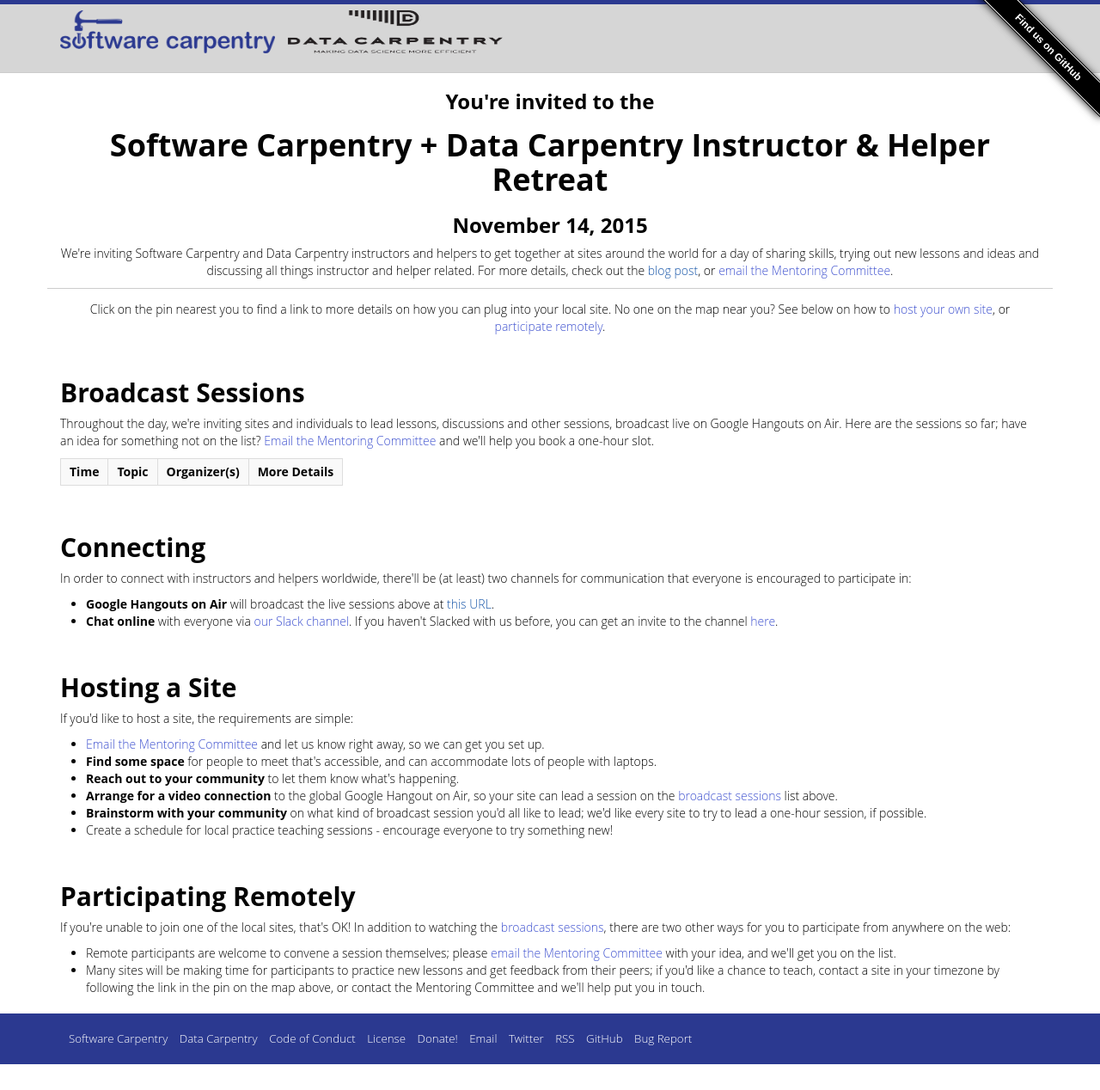
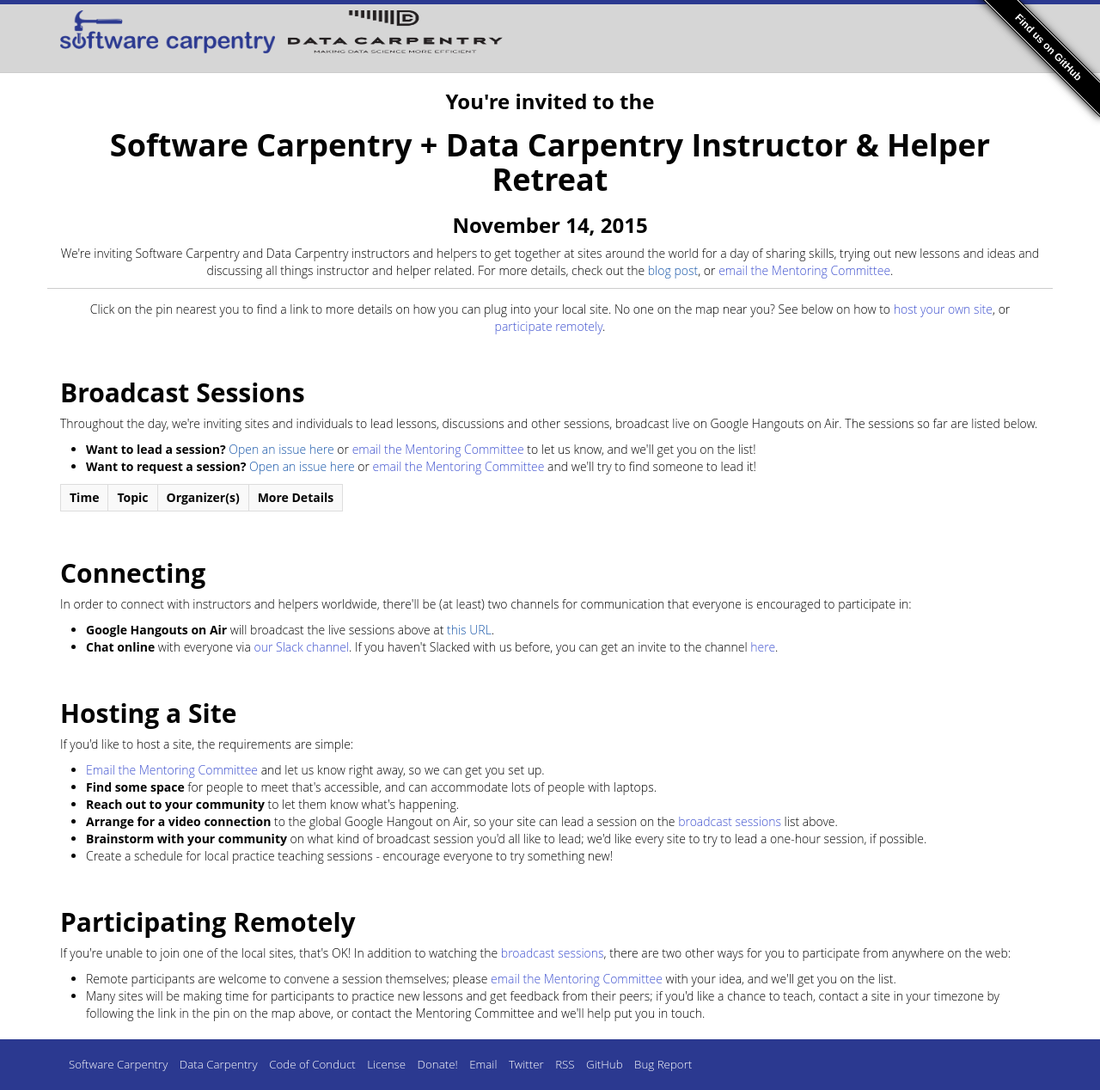
Before and after one commit to swcarpentry/instructor-retreat-2015, a Jekyll site: the page built from index.html, in a window 1280 px wide. Shown: the whole page at 86% size. Built offline with Jekyll 4.4.1, drawn with Linux system fonts in a browser that asks for light colours; a script that is not in the unit is left out; before the commit the page ends 1238 px from its top, so only the background shows below that.

Commit message:
Christinas suggestion for inviting session requests

```diff
--- a/_includes/schedule.html
+++ b/_includes/schedule.html
@@ -1,6 +1,10 @@
 <div class='container' id='broadcast'>
     <h2>Broadcast Sessions</h2>
-    <p>Throughout the day, we're inviting sites and individuals to lead lessons, discussions and other sessions, broadcast live on Google Hangouts on Air. Here are the sessions so far; have an idea for something not on the list? <a href="mailto:mentoring@lists.software-carpentry.org">Email the Mentoring Committee</a> and we'll help you book a one-hour slot.</p>
+    <p>Throughout the day, we're inviting sites and individuals to lead lessons, discussions and other sessions, broadcast live on Google Hangouts on Air. The sessions so far are listed below.
+    <ul>
+        <li><strong>Want to lead a session?</strong> <a href=''>Open an issue here</a> or <a href="mailto:mentoring@lists.software-carpentry.org">email the Mentoring Committee</a> to let us know, and we'll get you on the list!</li>
+        <li><strong>Want to request a session?</strong> <a href=''>Open an issue here</a> or <a href="mailto:mentoring@lists.software-carpentry.org">email the Mentoring Committee</a> and we'll try to find someone to lead it!</li>
+    </ul>
 
     <table>
         <tr class='header'>
```
